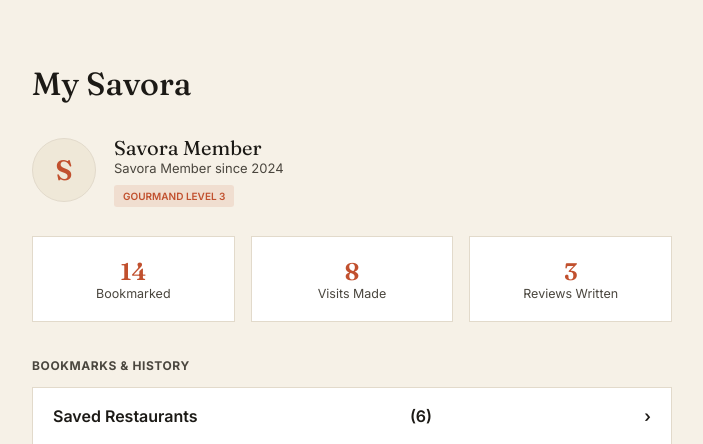
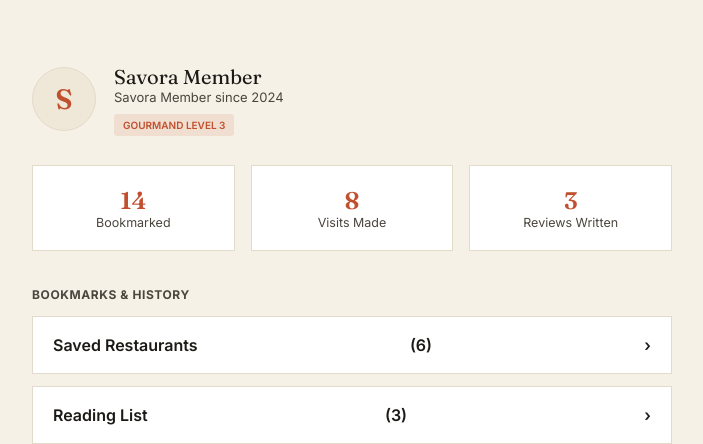
Before and after one commit to Stasik2908/foodcort, a Django app: page /profile/ in a window 1280 px wide. Shown: the part 84-528 px from the top of the page, without its empty margins (288-991 px from the left). Run offline with Django 5.2, Linux system fonts and the light colour scheme.

Commit message:
style fix

```diff
--- a/my_one_app/templates/profile.html
+++ b/my_one_app/templates/profile.html
@@ -3,11 +3,6 @@
 {% block title %}My Savora — Profile{% endblock %}
 
 {% block mobile_content %}
-  <div class="m-topbar">
-    <h1 data-i18n="mySavora">My Savora</h1>
-    <span class="m-gear"><svg viewBox="0 0 24 24" fill="none" stroke="currentColor" stroke-width="1.8"><circle cx="12" cy="12" r="3"/><path d="M19.4 15a1.7 1.7 0 0 0 .34 1.87l.06.06a2 2 0 1 1-2.83 2.83l-.06-.06a1.7 1.7 0 0 0-1.87-.34 1.7 1.7 0 0 0-1 1.55V21a2 2 0 1 1-4 0v-.09a1.7 1.7 0 0 0-1-1.55 1.7 1.7 0 0 0-1.87.34l-.06.06a2 2 0 1 1-2.83-2.83l.06-.06A1.7 1.7 0 0 0 4.6 15a1.7 1.7 0 0 0-1.55-1H3a2 2 0 1 1 0-4h.09A1.7 1.7 0 0 0 4.6 9a1.7 1.7 0 0 0-.34-1.87l-.06-.06A2 2 0 1 1 7 4.24l.06.06a1.7 1.7 0 0 0 1.87.34H9a1.7 1.7 0 0 0 1-1.55V3a2 2 0 1 1 4 0v.09a1.7 1.7 0 0 0 1 1.55 1.7 1.7 0 0 0 1.87-.34l.06-.06a2 2 0 1 1 2.83 2.83l-.06.06A1.7 1.7 0 0 0 19.4 9c.14.36.38.68.7.9.32.2.7.32 1.09.32H21a2 2 0 1 1 0 4h-.09a1.7 1.7 0 0 0-1.51 1.78Z"/></svg></span>
-  </div>
-
   <div class="m-profile-head">
     <div class="ava">
     <div class="profile-initial-avatar">{{ user.get_full_name|default:user.username|default:"S"|first|upper }}</div>
@@ -51,7 +46,6 @@
 
 {% block content %}
   <div class="wrap" style="padding:64px 0;max-width:640px;">
-    <h1 data-i18n="mySavora" style="font-size:32px;margin-bottom:32px;">My Savora</h1>
     <div style="display:flex;gap:18px;align-items:center;margin-bottom:32px;">
       <div class="profile-initial-avatar">{{ user.get_full_name|default:user.username|default:"S"|first|upper }}</div>
       <div>
```
Also changed, not shown: db.sqlite3.
